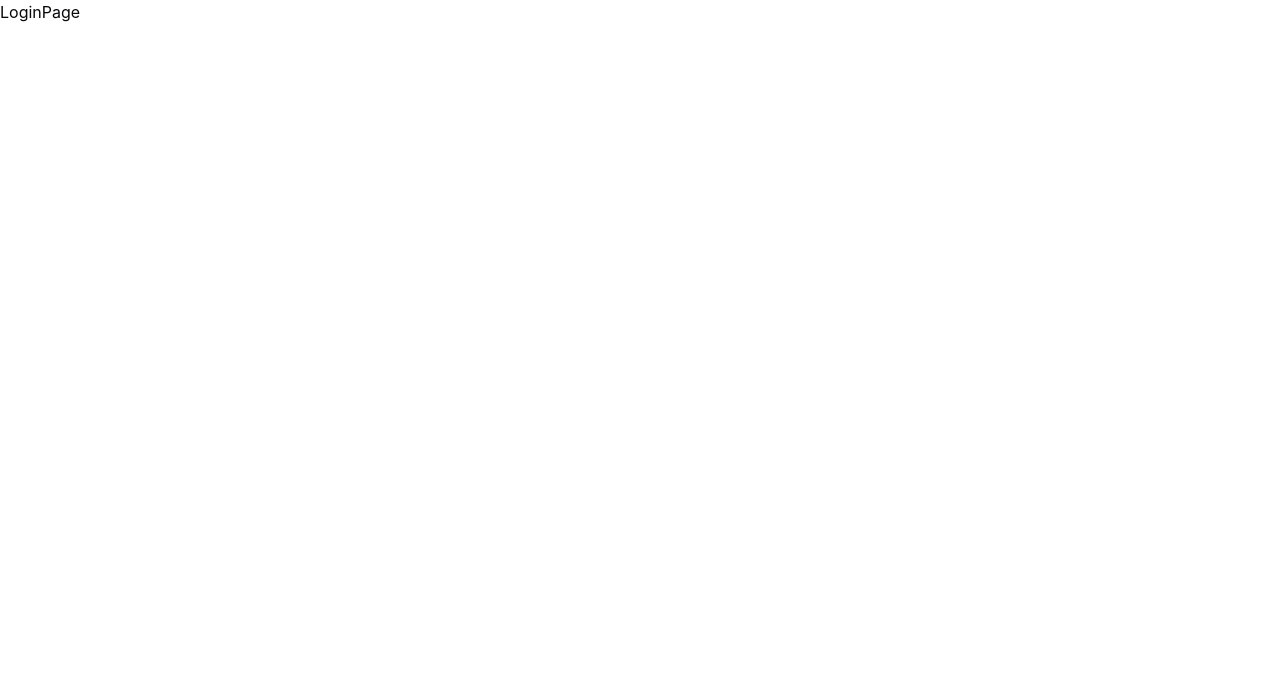
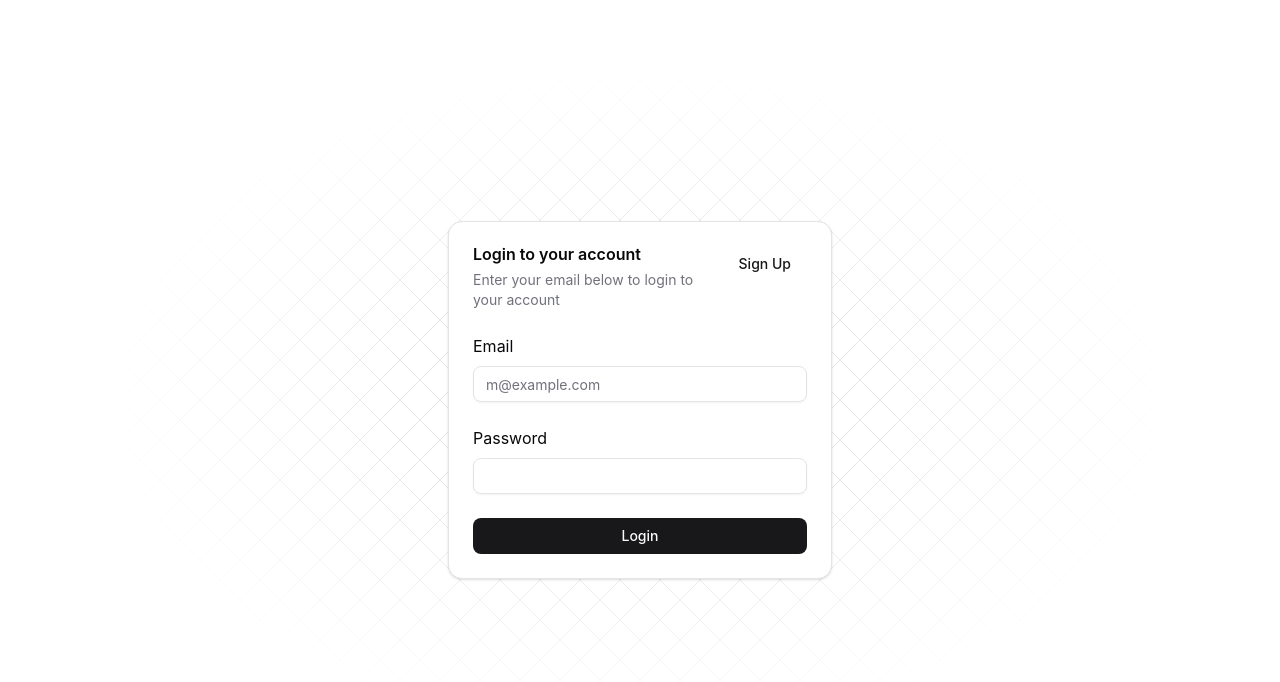
Before and after one commit to Zayneb215/qr-code-26, a React (Vite) app: page /login in a window 1280 px wide. Shown: the top 682 px of the page. Built offline with nearby package versions, Linux system fonts and the light colour scheme.

Commit message:
feat: create login page

```diff
--- a/src/pages/LoginPage.tsx
+++ b/src/pages/LoginPage.tsx
@@ -1,7 +1,56 @@
-import React from "react";
+import { Label } from "@radix-ui/react-label";
+import Background from "@/components/Background";
+import { Button } from "@/components/ui/button";
+import {
+	Card,
+	CardAction,
+	CardContent,
+	CardDescription,
+	CardFooter,
+	CardHeader,
+	CardTitle,
+} from "@/components/ui/card";
+import { Input } from "@/components/ui/input";
 
 function LoginPage() {
-	return <div>LoginPage</div>;
+	return (
+		<Background>
+			<div className="min-h-screen flex justify-center items-center">
+				<Card className="w-full max-w-sm z-10">
+					<CardHeader>
+						<CardTitle>Login to your account</CardTitle>
+						<CardDescription>
+							Enter your email below to login to your account
+						</CardDescription>
+						<CardAction>
+							<Button variant="link">Sign Up</Button>
+						</CardAction>
+					</CardHeader>
+					<CardContent>
+						<form>
+							<div className="flex flex-col gap-6">
+								<div className="grid gap-2">
+									<Label htmlFor="email">Email</Label>
+									<Input type="email" placeholder="m@example.com" required />
+								</div>
+								<div className="grid gap-2">
+									<div className="flex items-center">
+										<Label htmlFor="password">Password</Label>
+									</div>
+									<Input type="password" required />
+								</div>
+							</div>
+						</form>
+					</CardContent>
+					<CardFooter className="flex-col gap-2">
+						<Button type="submit" className="w-full">
+							Login
+						</Button>
+					</CardFooter>
+				</Card>
+			</div>
+		</Background>
+	);
 }
 
 export default LoginPage;
```
